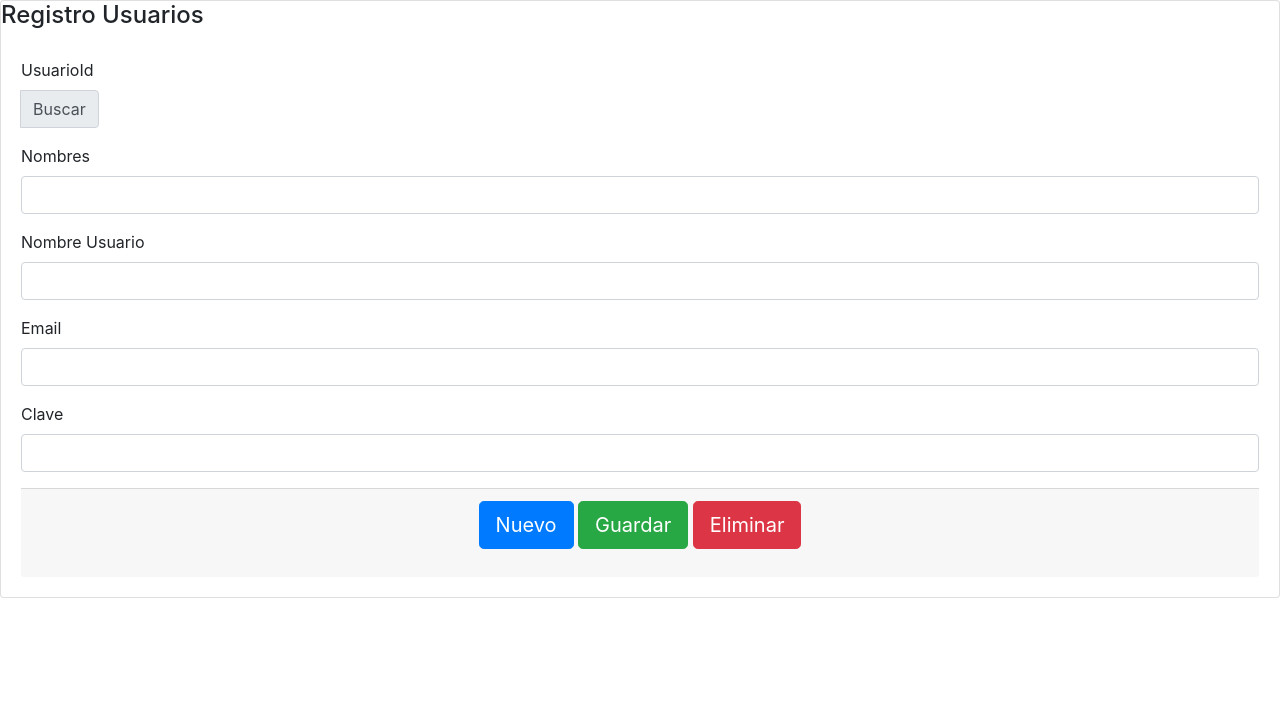
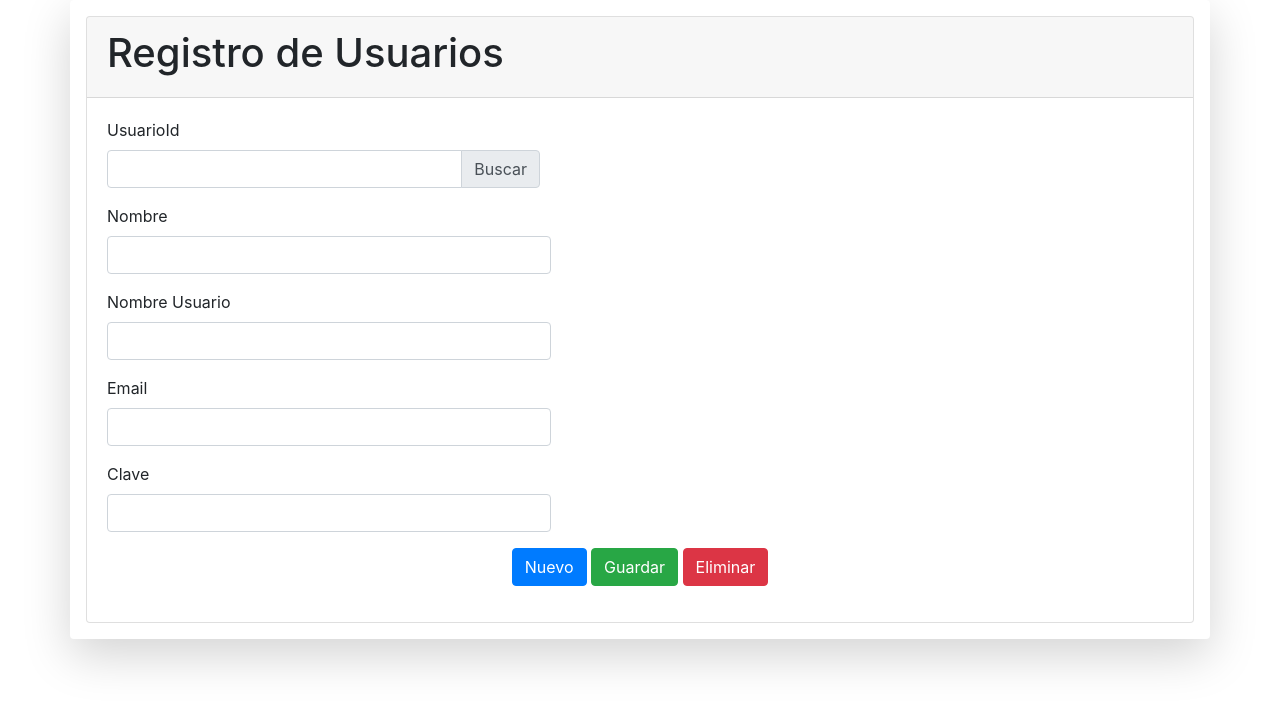
Before and after one commit to MariaIsabelAl/Bootstrap, a plain HTML site: page Bootstrap.html in a window 1280 px wide. Drawn offline with nearby package versions, Linux system fonts and the light colour scheme.

Commit message:
Arreglado

```diff
--- a/Bootstrap.html
+++ b/Bootstrap.html
@@ -1,59 +1,59 @@
 <!DOCTYPE html>
-<html lang="en">
+<html>
 <head>
-    <meta charset="utf-8" />
-    <meta name="viewport" content="width=device-width, initial-scale=1.0" />
+	<title>Registro de Usuarios</title>
 
 <link rel="stylesheet" href="https://stackpath.bootstrapcdn.com/bootstrap/4.5.2/css/bootstrap.min.css" integrity="sha384-JcKb8q3iqJ61gNV9KGb8thSsNjpSL0n8PARn9HuZOnIxN0hoP+VmmDGMN5t9UJ0Z" crossorigin="anonymous">
 
-    <title>Registro Bootstrap</title>
 </head>
 
+<body>
+	<div class="main">
+		<div class="container shadow-lg p-3 rb-5 bg-white rounded">
 			<div class="card">
-        <div class="card-heard">
-            <h4>Registro Usuarios</h4>
+				<div class="card-header">
+					<h1>Registro de Usuarios</h1>
 				</div>
 
 				<div class="card-body">
-            <form>
-                <div class="form-row align-items-center">
-                    <div class="col">
 					<div class="form-group">
 						<label>UsuarioId</label>
                         <div class="input-group">
+                            <input type="text" name="Nombre" class="form-control col-4"/>
                             <div class="input-group-append">
                                 <button type="button" class="btn btn-primary input-group-text" @onclick="Buscar">Buscar</button>
                             </div>
                         </div>
 					</div>
-                    </div>
+
+					<div class="form-group">
+						<label>Nombre</label>
+						<input type="text" name="Nombre" class="form-control col-5"/>
 					</div>
 
 					<div class="form-group">
-                    <label>Nombres </label>
-                    <input type="text" class="form-control" />
+						<label>Nombre Usuario</label>
+						<input type="text" name="Nombre Usuario" class="form-control col-5"/>
 					</div>
-                <div class="form-group">
-                    <label>Nombre Usuario</label>
-                    <input type="text" class="form-control" />
-                </div>
+
 					<div class="form-group">
 						<label>Email</label>
-                    <input type="text" class="form-control" />
+						<input type="text" name="Email" class="form-control col-5"/>
 					</div>
+
 					<div class="form-group">
 						<label>Clave</label>
-                    <input type="text" class="form-control" />
+						<input type="text" name="Clave" class="form-control col-5"/>
 					</div>
 
-            <div class="card-footer">
 					<div class="form-group text-center" display: inline-block>
-                    <button type="button" class="btn btn-lg btn-primary" @onclick="Nuevo">Nuevo</button>
-                    <button type="submit" class="btn btn-lg btn-success">Guardar</button>
-                    <button type="button" class="btn btn-lg btn-danger" @onclick="Eliminar">Eliminar</button>
+						<button type="button" class="btn btn-primary">Nuevo</button>
+						<button type="button" class="btn btn-success">Guardar</button>
+						<button type="button" class="btn btn-danger">Eliminar</button>
 					</div>
 				</div>
-        </form>
 			</div>
 		</div>
+	</div>
+</body>
 </html>
```
Lines whose indentation alone changed are shown as unchanged.
